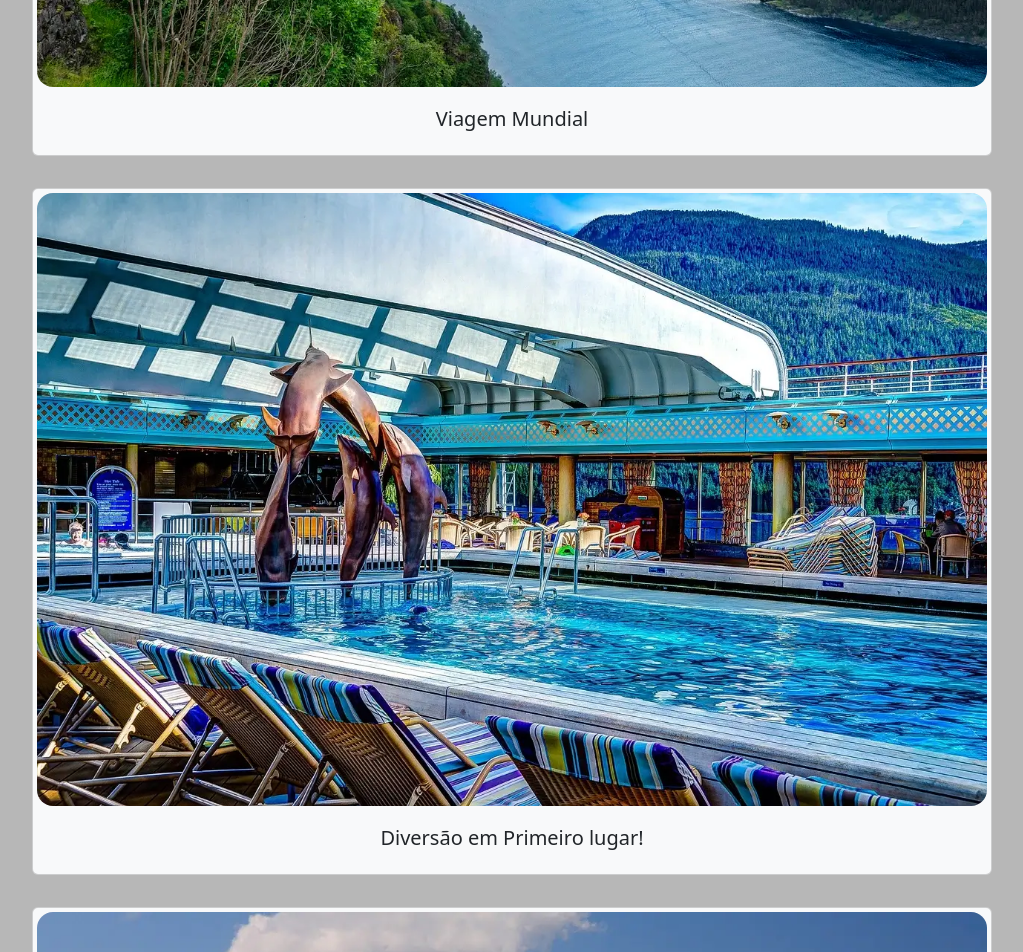
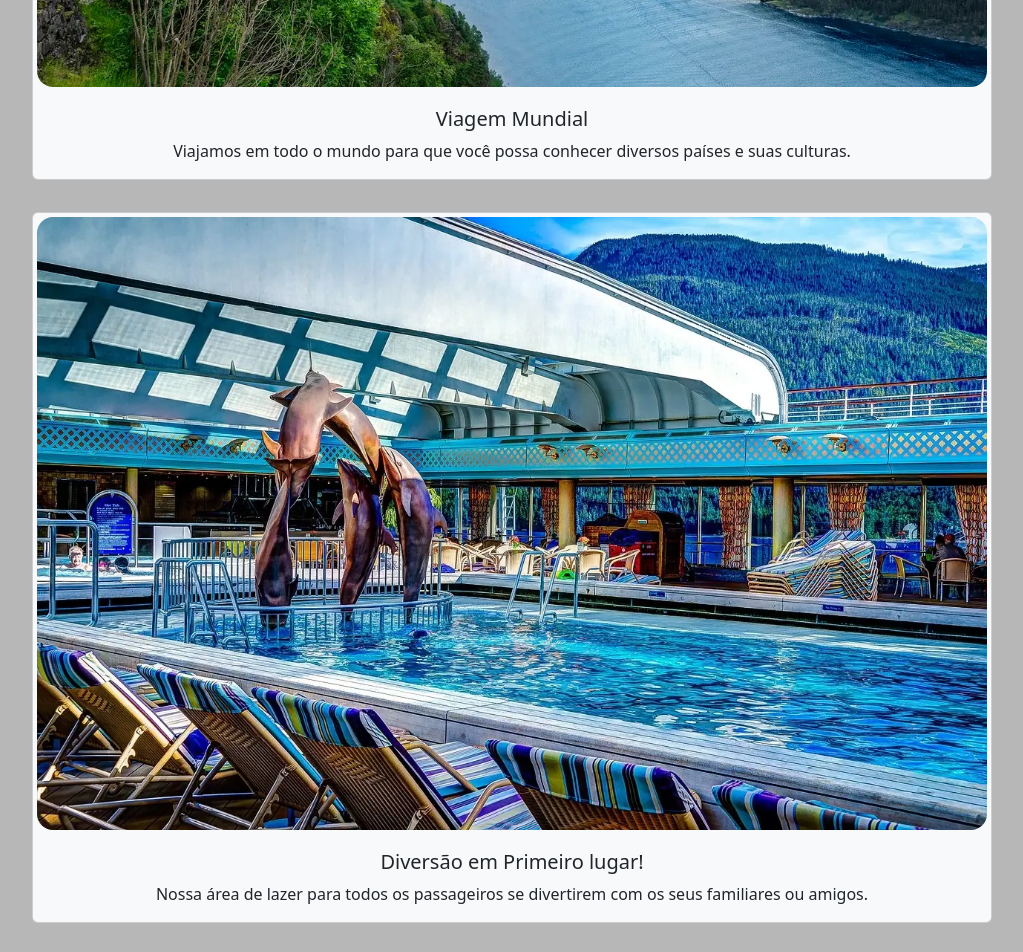
Before and after one commit to DanielGomesdaCunha/react-program-web, a Next.js app: page / in a window 1280 px wide. Shown: the part 2460-3412 px from the top of the page, without its empty margins (128-1151 px from the left). Built offline with nearby package versions, Linux system fonts and the light colour scheme.

Commit message:
Ajustando o CSS e o array das imagens

```diff
--- a/components/Imagens.jsx
+++ b/components/Imagens.jsx
@@ -19,7 +19,7 @@ export default function Imagens() {
                 />
                 <div className="card-body">
                   <h5 className="card-title text-center">{imagens.title}</h5>
-                  {/* <p className="card-text">{project.description}</p> */}
+                  <p className="card-text">{imagens.description}</p>
                 </div>
               </div>
             ))}
--- a/components/Navbar.jsx
+++ b/components/Navbar.jsx
@@ -21,9 +21,6 @@ export default function Navbar() {
                     <li className="nav-item">
                         <a className="nav-link" href="#imagens">Imagens</a>
                     </li>
-                    {/* <li className="nav-item">
-                        <a className="nav-link" href="#projetos">Projetos</a>
-                    </li> */}
                 </ul>
             </div>
         </div>
--- a/src/pages/api/hello.js
+++ /dev/null
@@ -1,5 +0,0 @@
-// Next.js API route support: https://nextjs.org/docs/api-routes/introduction
-
-export default function handler(req, res) {
-  res.status(200).json({ name: 'John Doe' })
-}
--- a/src/pages/api/imagensCruzeiro.js
+++ b/src/pages/api/imagensCruzeiro.js
@@ -4,6 +4,7 @@ export const imagensCruzeiro = [
         image: "/Image/cruzeiro-mundo.webp",
         alt: "Cruzeiro no canto do mundo",
         title: "Viagem Mundial",
+        description: "Viajamos em todo o mundo para que você possa conhecer diversos países e suas culturas.",
         largura: 1280,
         altura: 853,
     },
@@ -12,6 +13,7 @@ export const imagensCruzeiro = [
         image: "/Image/cruzeiro-lazer.webp",
         alt: "Área de lazer para diversão",
         title: "Diversão em Primeiro lugar!",
+        description: "Nossa área de lazer para todos os passageiros se divertirem com os seus familiares ou amigos.",
         largura: 1280,
         altura: 825,
     },
@@ -20,6 +22,7 @@ export const imagensCruzeiro = [
         image: "/Image/cruzeiro-ferias.webp",
         alt: "Pontos turísticos para conhecer",
         title: "Que tal um passeio?",
+        description: "Visitamos os maiores pontos turisticos de cada país, seja para conhecer a história, a cultura, a culinária, ou para relaxar e se divertir.",
         largura: 1280,
         altura: 853,
     },
@@ -28,6 +31,7 @@ export const imagensCruzeiro = [
         image: "/Image/cruzeiro-gastronomica.webp",
         alt: "Fazemos pratos típicos para saborear",
         title: "Vamos saborear",
+        description: "Nossa gastronomia são baseados em pratos típicos de cada país, para que você possa saborear as delícias em todo o mundo com os nossos chefes mais experientes.",
         largura: 1280,
         altura: 720,
     }
--- a/src/styles/style.css
+++ b/src/styles/style.css
@@ -115,12 +115,14 @@
 }
 
 .imagem{
+    max-width: 40rem;
     border-radius: 1.25rem;
     transition: 0.8s;
 }
 
 .imagem:hover{
     transform: scale(1.03);
+    box-shadow: 10px 10px 4px 2px rgb(84, 84, 84);
 }
 
 .imagem .img{
@@ -173,10 +175,17 @@
 }
 
 .cartao:hover{
-    transform: scale(1.03);
+    transform: scale(1.02);
+    box-shadow: 6px 6px 4px 3px rgb(52, 52, 52);
 }
 
 footer {
     background-color: rgb(235, 235, 235);
     padding: 3.125rem 1.25rem;
 }
+
+footer p{
+    font-size: 1.2rem;
+    font-weight: 400;
+    font-style: italic;
+}
```
Also changed, not shown: src/pages/index.js (+0 -96 lines).
